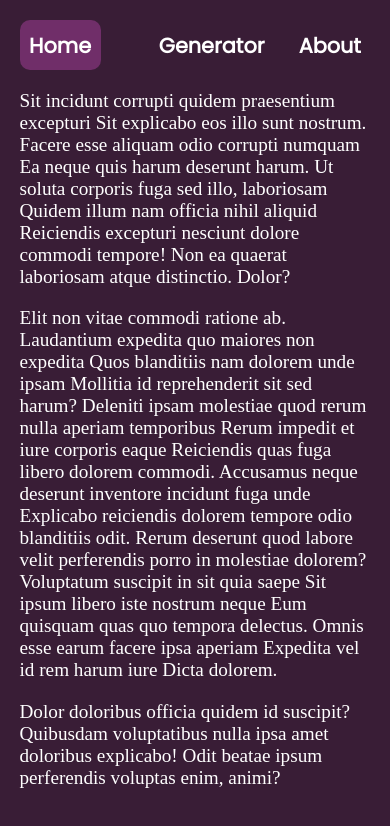
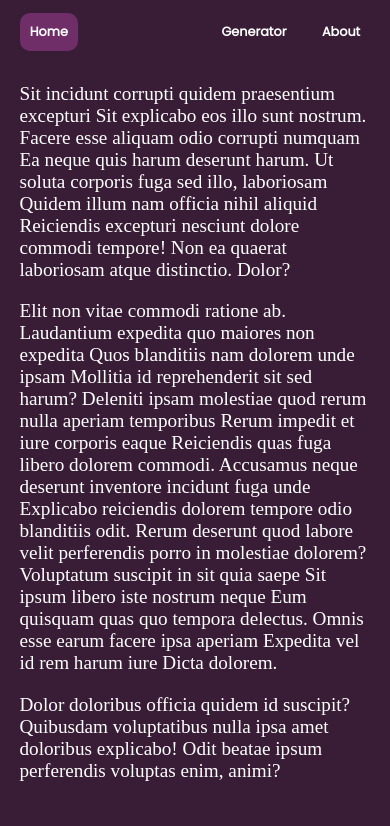
Before and after one commit to rudah-amaral/wfc, a React (Vite) app: page /#/ in a window 390 px wide. Shown: the top 826 px of the page. Built offline with nearby package versions, Linux system fonts and the light colour scheme.

Commit message:
Feat: Make NavBar responsive

```diff
--- a/src/components/NavBar/Navbar.module.scss
+++ b/src/components/NavBar/Navbar.module.scss
@@ -5,9 +5,10 @@
   display: flex;
   gap: 15px;
   max-width: min(1200px, 90vw);
-  margin: 20px auto;
+  margin: 0 auto;
   list-style: none;
-  padding: 0;
+  font-size: clamp(0.8rem, 1.9vw, 1.3rem);
+  padding: 1em 0;
   overflow-x: auto;
 }
 
@@ -17,10 +18,9 @@
 
 .link {
   text-decoration: none;
-  font-size: 1.3rem;
   color: white;
   font-weight: bold;
-  padding: 0.6rem;
+  padding: 0.8em;
   border-radius: var(--button-roundness);
   display: inline-block;
   transition: background-color 100ms;
```
